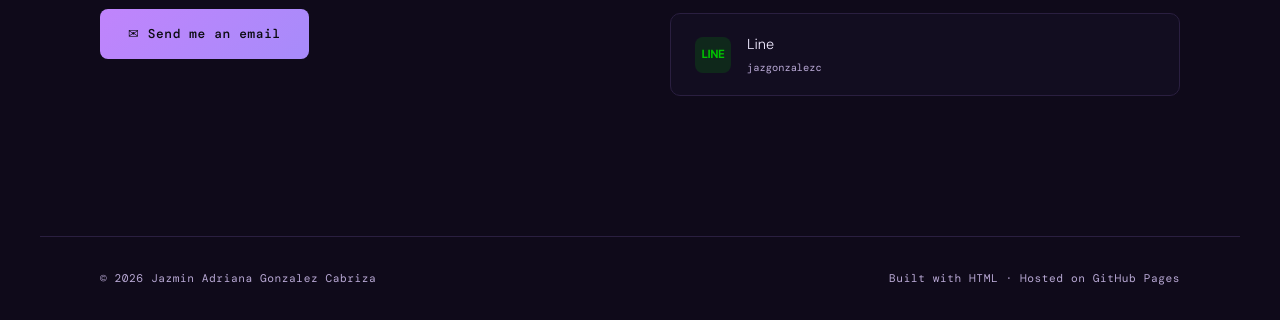
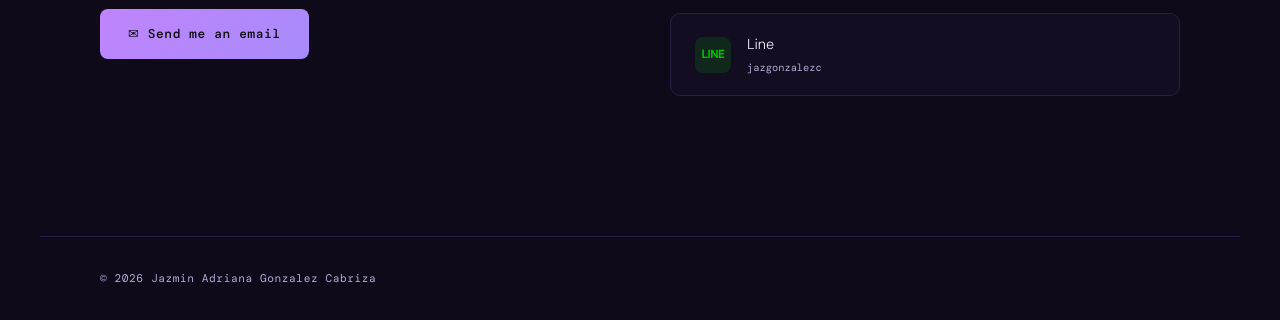
Before and after one commit to jazgonzalez/jazgonzalez.github.io, a plain HTML site: page index.html in a window 1280 px wide. Shown: the part 5076-5396 px from the top of the page. Drawn offline with nearby package versions, Linux system fonts and the light colour scheme; a web font is replaced by a local one.

Commit message:
Update index.html

```diff
--- a/index.html
+++ b/index.html
@@ -1004,7 +1004,7 @@
 
 <footer>
   <p>© 2026 Jazmin Adriana Gonzalez Cabriza</p>
-  <p>Built with HTML · Hosted on GitHub Pages</p>
+
 </footer>
 
 
```
